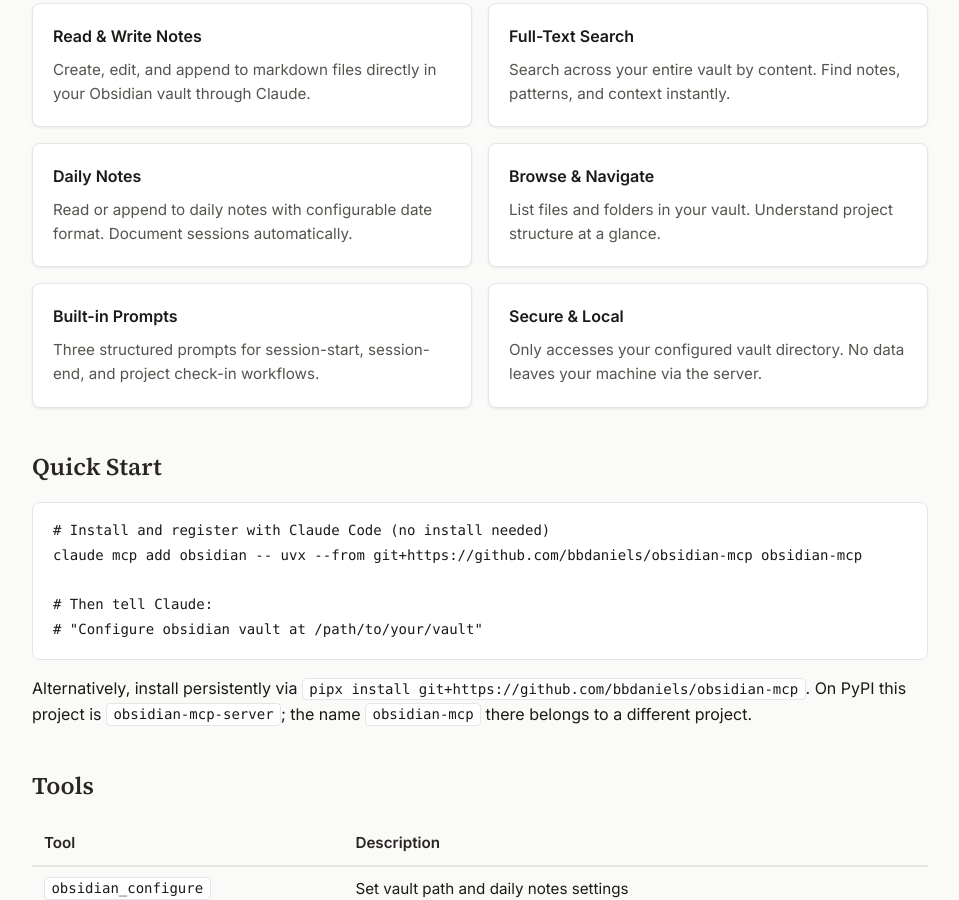
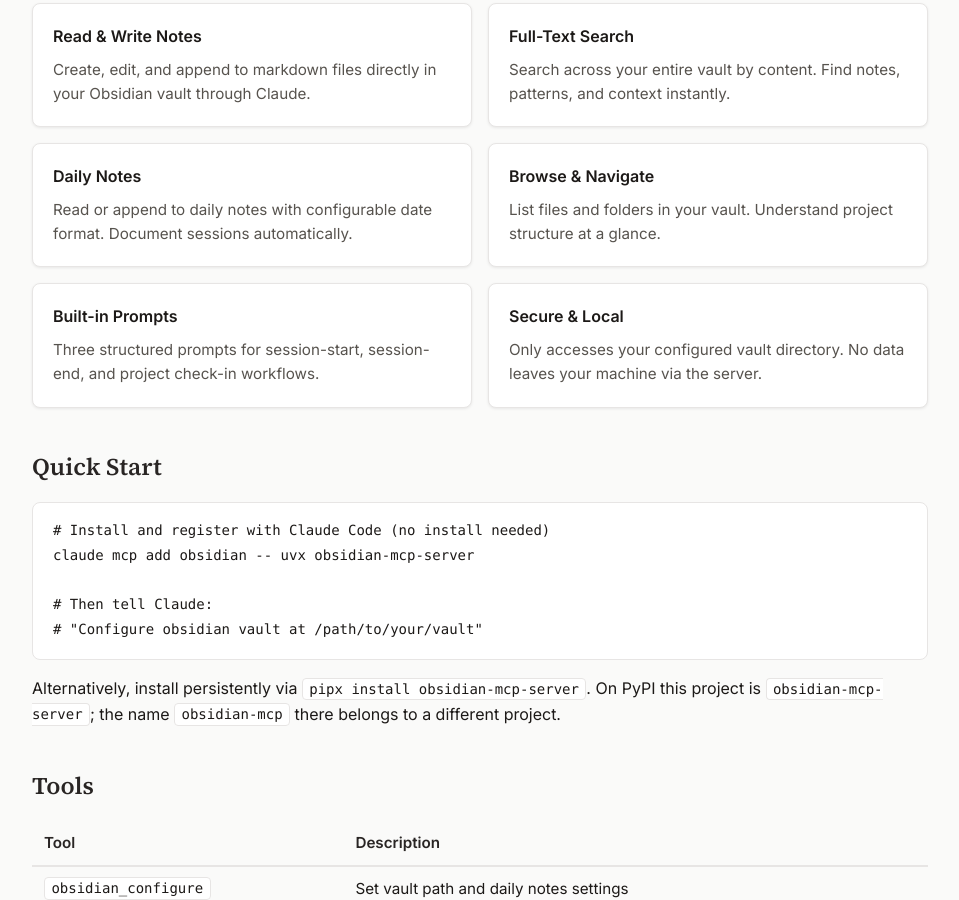
Before and after one commit to bbdaniels/obsidian-mcp, a plain HTML site: page docs/index.html in a window 1280 px wide. Shown: the part 306-1206 px from the top of the page, without its empty margins (160-1119 px from the left). Drawn offline with Linux system fonts and the light colour scheme.

Commit message:
Install from PyPI now that 0.3.0 is released
0.3.0 is on PyPI as obsidian-mcp-server, so the quick start is
`uvx obsidian-mcp-server` again; the GitHub install stays as the route to
unreleased code.

Co-Authored-By: Claude Fable 5.2 <noreply@anthropic.com>
Claude-Session: https://claude.ai/code/session_01PZf24Lj8ZH2BPvCpXbqm1n

```diff
--- a/docs/index.html
+++ b/docs/index.html
@@ -217,12 +217,12 @@
 
         <h2>Quick Start</h2>
         <pre><code># Install and register with Claude Code (no install needed)
-claude mcp add obsidian -- uvx --from git+https://github.com/bbdaniels/obsidian-mcp obsidian-mcp
+claude mcp add obsidian -- uvx obsidian-mcp-server
 
 # Then tell Claude:
 # "Configure obsidian vault at /path/to/your/vault"</code></pre>
 
-        <p>Alternatively, install persistently via <code>pipx install git+https://github.com/bbdaniels/obsidian-mcp</code>. On PyPI this project is <code>obsidian-mcp-server</code>; the name <code>obsidian-mcp</code> there belongs to a different project.</p>
+        <p>Alternatively, install persistently via <code>pipx install obsidian-mcp-server</code>. On PyPI this project is <code>obsidian-mcp-server</code>; the name <code>obsidian-mcp</code> there belongs to a different project.</p>
 
         <h2>Tools</h2>
         <table>
```
Also changed, not shown: llms.txt, 1 other file.
